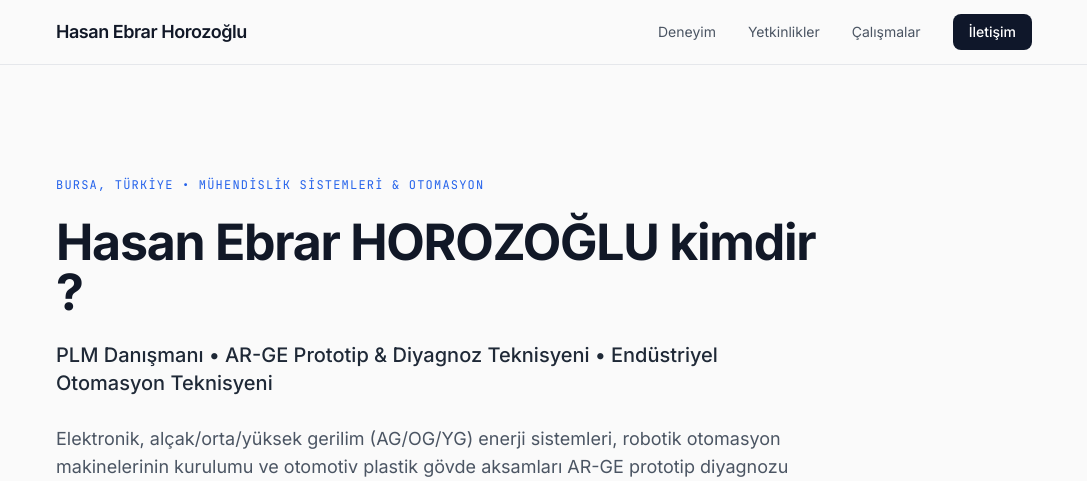
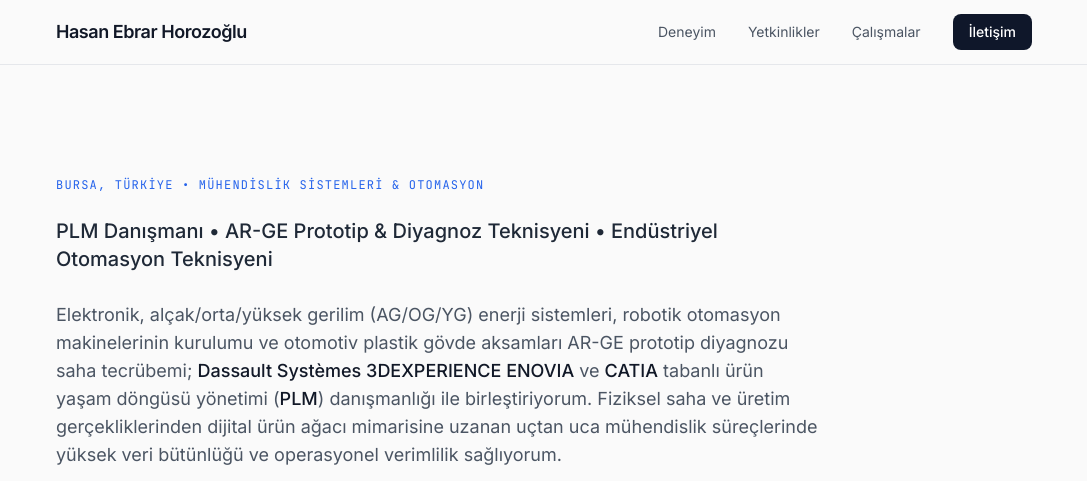
Before and after one commit to hasanebrarhorozoglu/web-site, a plain HTML site: page index.html in a window 1280 px wide. Shown: the top 481 px of the page, without its empty margins (96-1183 px from the left). Drawn offline with nearby package versions, Linux system fonts and the light colour scheme.

Commit message:
Update index.html

```diff
--- a/index.html
+++ b/index.html
@@ -76,7 +76,7 @@
                 </div>
 
                 <h1 class="text-4xl sm:text-5xl lg:text-[50px] font-bold tracking-tight text-gray-900 leading-[1.12]">
-                    Hasan Ebrar HOROZOĞLU kimdir ?
+
                 </h1>
 
                 <p class="text-lg sm:text-xl font-medium text-gray-800 leading-snug">
```
